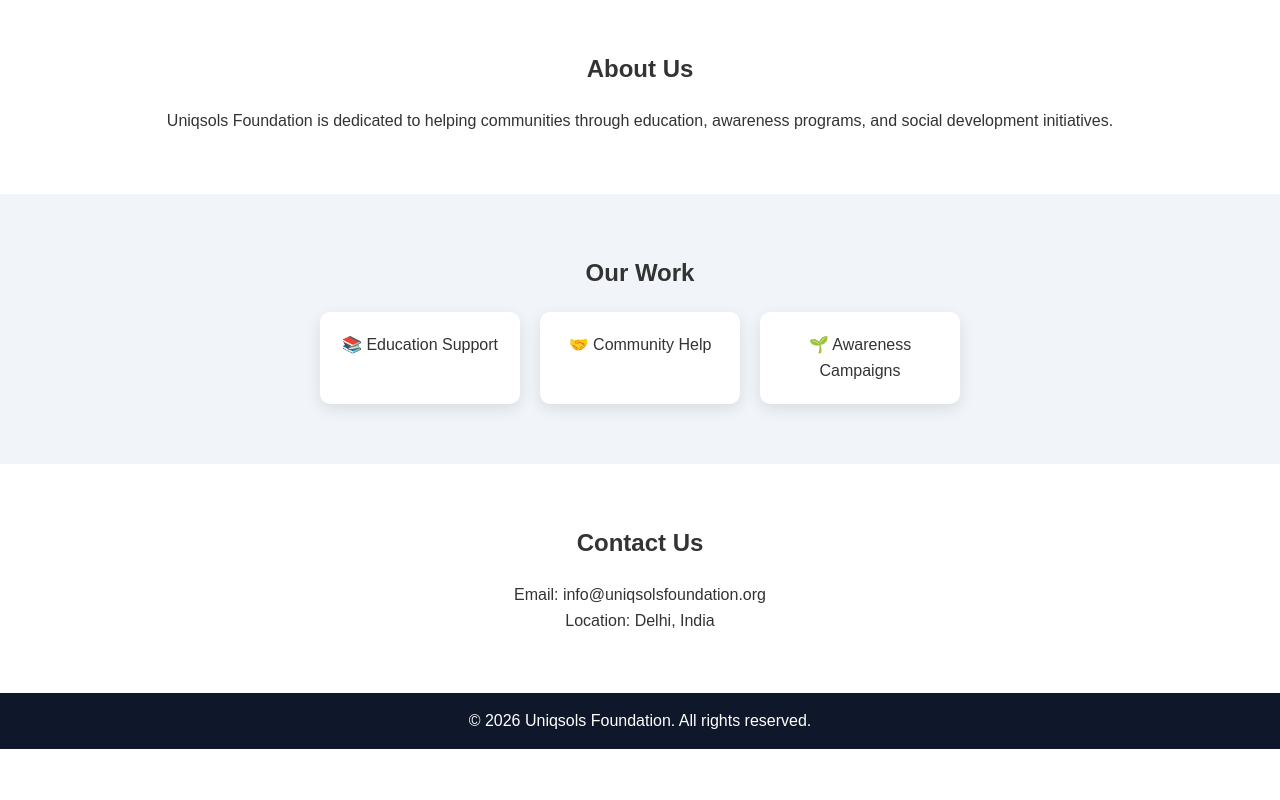
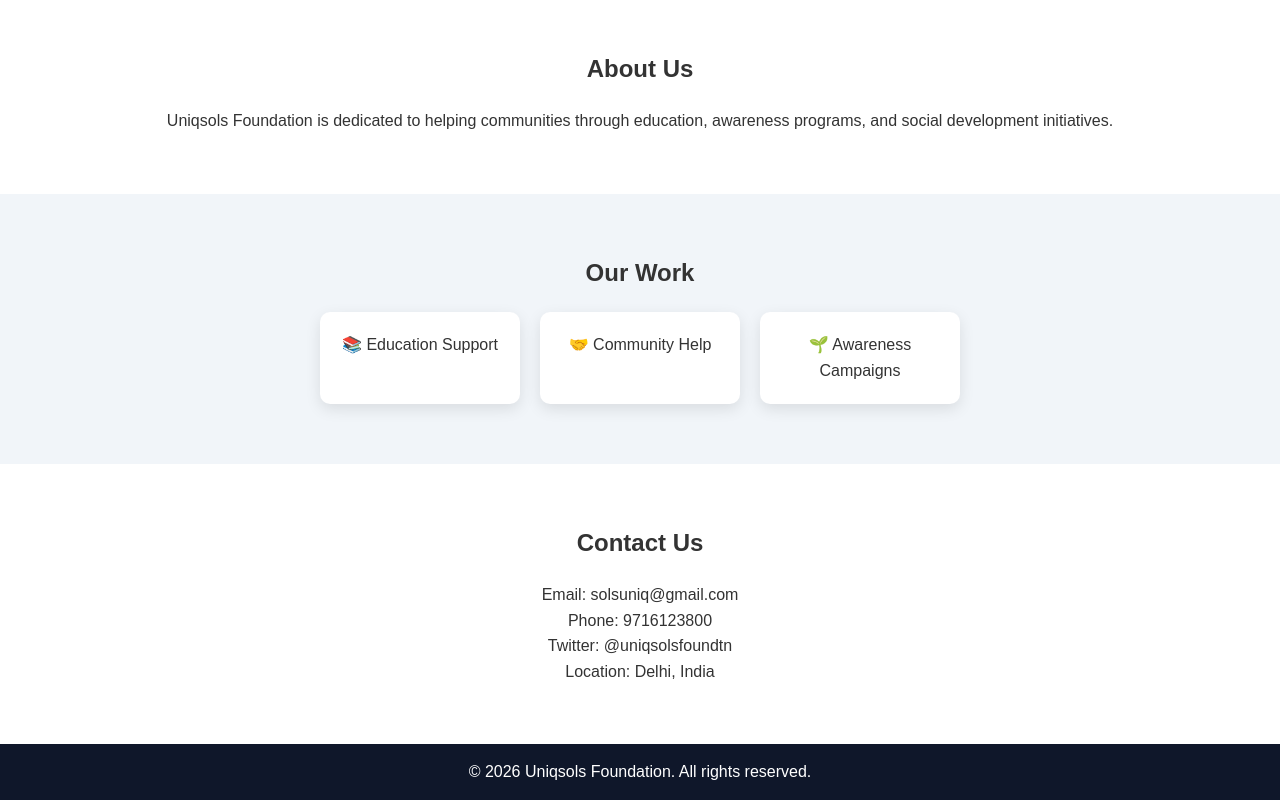
Before and after one commit to shimmer-coder/uniqsols-foundation-, a plain HTML site: page index.html in a window 1280 px wide. Shown: the part 792-1592 px from the top of the page. Before the commit the page ends 1541 px from the top, so only its background shows below. Drawn offline with Linux system fonts and the light colour scheme.

Commit message:
Revise organization name and contact information
Updated organization name and contact details.

```diff
--- a/index.html
+++ b/index.html
@@ -3,7 +3,7 @@
 <head>
   <meta charset="UTF-8" />
   <meta name="viewport" content="width=device-width, initial-scale=1.0"/>
-  <title>Uniqsols Foundation</title>
+  <title>UNIQSOLS FOUNDATION</title>
   <link rel="stylesheet" href="style.css"/>
 </head>
 
@@ -11,7 +11,7 @@
 
 <!-- Navbar -->
 <header>
-  <div class="logo">Uniqsols Foundation</div>
+  <div class="logo">UNIQSOLS FOUNDATION</div>
   <nav>
     <a href="#home">Home</a>
     <a href="#about">About</a>
@@ -50,7 +50,9 @@
 <!-- Contact -->
 <section id="contact" class="section">
   <h2>Contact Us</h2>
-  <p>Email: info@uniqsolsfoundation.org</p>
+  <p>Email: solsuniq@gmail.com</p>
+  <p>Phone: 9716123800</p>
+  <p>Twitter: @uniqsolsfoundtn
   <p>Location: Delhi, India</p>
 </section>
 
```
